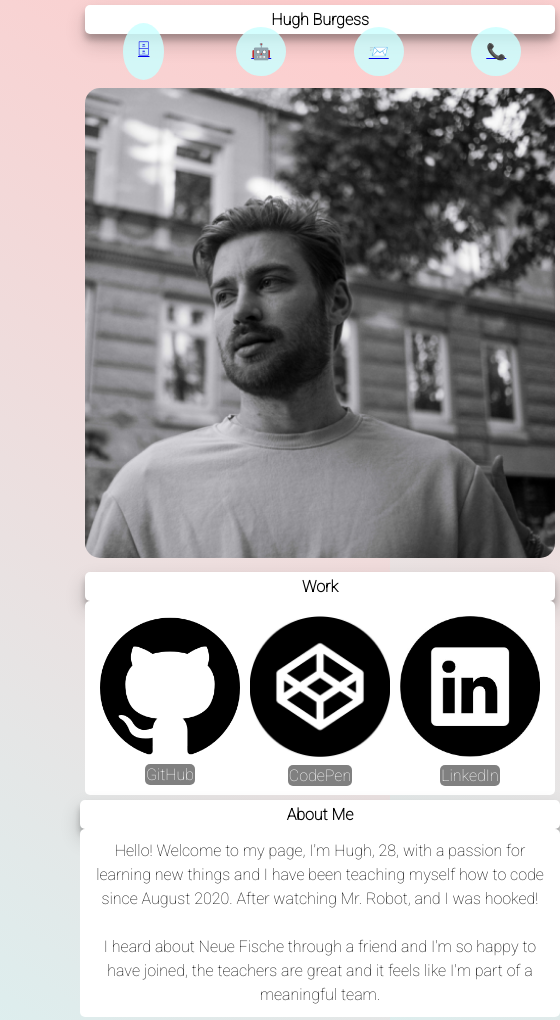
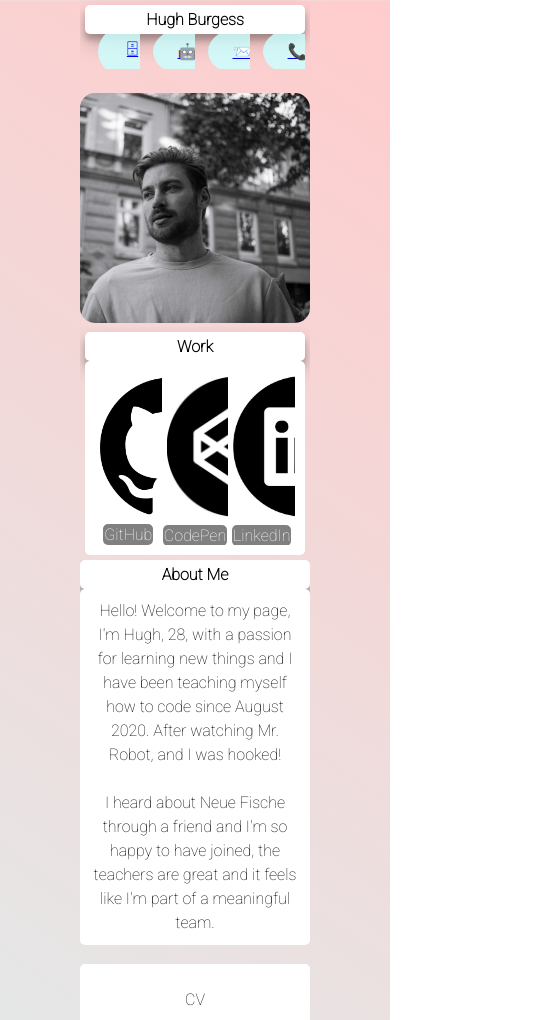
Before and after one commit to hugh-burgess/NFfirst-website, a plain HTML site: page index.html in a window 390 px wide. Shown: the top 1020 px of the page, 560 px wide, since content can reach past the window. Drawn offline with Linux system fonts and the light colour scheme.

Commit message:
update Sat 17:46

```diff
--- a/index.html
+++ b/index.html
@@ -14,6 +14,7 @@
       href="./mobile.css"
       type="text/css"
       rel="stylesheet"
+      width="100vw"
     />
 
     <link
@@ -58,9 +59,10 @@
           </ul>
         </nav>
         <br />
-        <img src="/images/profile-picture.png" alt="Picture of Hugh" />
       </header>
       <main class="grid-main">
+        <img src="/images/profile-picture.png" alt="Picture of Hugh" />
+
         <article class="contact_box" id="Work">
           <h2>Work</h2>
 
@@ -139,14 +141,7 @@
           </p>
           <!--GIF-->
           <div style="width: 100%">
-            <div
-              style="
-                height: 0;
-                padding-bottom: 56.25%;
-                position: relative;
-                width: 100%;
-              "
-            >
+            <div style="height: 0; padding-bottom: 56.25%; position: relative">
               <iframe
                 allowfullscreen=""
                 frameborder="0"
--- a/mobile.css
+++ b/mobile.css
@@ -97,17 +97,48 @@ legend {
   color: #000;
 }
 
+/*------------------------*/
+
 * {
   box-sizing: border-box;
+  overflow-x: hidden;
+  width: 100%;
+}
+
+.layout-grid {
+  display: grid;
+  grid-template-columns: 46.875px auto 46.875px;
+  grid-template-rows: auto auto auto;
+}
+
+.grid-header {
+  grid-column: 2 / 3;
+}
+
+/*grid inside header here*/
+.grid-header {
+  display: grid;
+}
+/*----*/
+
+.grid-main {
+  grid-column: 2 / 3;
+  grid-row: 2 / 3;
+}
+
+.grid-footer {
+  grid-column: 2 / 3;
 }
 
 html {
   background: linear-gradient(35deg, #ccffff, #ffcccc);
   background-size: cover;
   background-position: center;
+  background-repeat: no-repeat;
 }
 
 body {
+  overflow: hidden;
   font-family: "Roboto", sans-serif;
 }
 
@@ -121,59 +152,35 @@ h2 {
   padding: 5px;
 }
 
-/*Grid*/
+/*Header*/
 
-.layout-grid {
-  display: grid;
-  grid-template-columns: 80px auto 80px;
-  grid-template-rows: auto auto 50px;
+nav {
+  overflow-y: hidden;
+  display: inline;
 }
 
-.grid-header {
-  grid-column: 2 / 3;
-  grid-row: 1 / 2;
+nav > ul > li {
+  overflow: hidden;
+  display: inline;
 }
 
-.grid-main {
-  grid-column: 2 / 3;
-  grid-row: 2 / 3;
-}
-
-.grid-footer {
-  grid-column: 2 / 3;
-  grid-row: 3 / 4;
-}
-
-/*Header*/
-
-header {
-  width: 100%;
-}
-
-ul {
-  display: flex;
-  flex-direction: row;
-  grid-template-columns: repeat(auto-fill, minmax(80px, 1fr));
+nav > ul > li > a {
+  position: relative; /*this fied the parent cutting of child "a" elements*/
 }
 
 .nav-bar {
-  margin: auto;
-  height: 35px;
+  margin: 0;
+  height: 100%;
   width: 100%;
   align-items: center;
   padding-left: 0;
+  text-align: center;
+  display: flex;
+  justify-content: space-around;
+  flex-direction: row;
 }
 
-.nav-bar > li {
-  display: grid;
-  justify-content: center;
-}
-
-.nav-bar > li {
-  width: 100%;
-  list-style: none;
-}
-
+/*nav icons settings - needs fixing on height clipping*/
 .nav-bar > li > a {
   background-color: rgba(204, 255, 255, 0.829);
   padding: 15px;
@@ -181,9 +188,18 @@ ul {
   border-radius: 50%;
 }
 
+/*all images*/
 img {
   border-radius: 50%;
   width: 100%;
+}
+
+/*profile picture*/
+.grid-header > img {
+  position: relative;
+  left: 10px;
+  height: 465px;
+  width: 465px;
 }
 
 /*Main*/
@@ -198,12 +214,9 @@ img {
   padding: 5px;
 }
 
-li {
-  height: auto;
-}
-
 .hyperlink_text {
   background-color: grey;
+  width: 50px;
   color: white;
   text-decoration: none;
   padding: 1px;
@@ -213,6 +226,10 @@ li {
 .list_dot {
   list-style: none;
   padding: 0;
+}
+
+.icons {
+  justify-content: center;
 }
 
 p {
@@ -227,28 +244,15 @@ p {
 }
 
 .fade-box-cv {
-  display: grid;
-  grid-template-columns: 80px auto 80px;
-  grid-template-rows: 50px auto;
+  display: flex;
   justify-content: center;
   align-items: center;
-}
-
-.grid-cv {
-  grid-column: 2 / 3;
-  grid-row: 1 / 2;
-}
-
-.grid-cv-text {
-  grid-column: 2 / 3;
-  grid-row: 2 / 3;
 }
 
 /*Footer*/
 
 footer {
-  grid-template-columns: auto 80px auto;
-  display: grid;
+  display: flex;
   justify-content: space-between;
   align-items: top;
   height: 100%;
```
